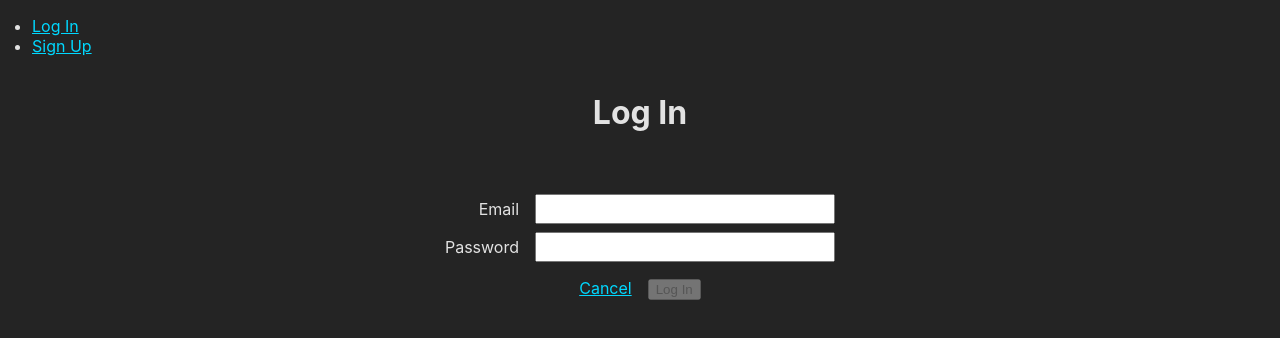
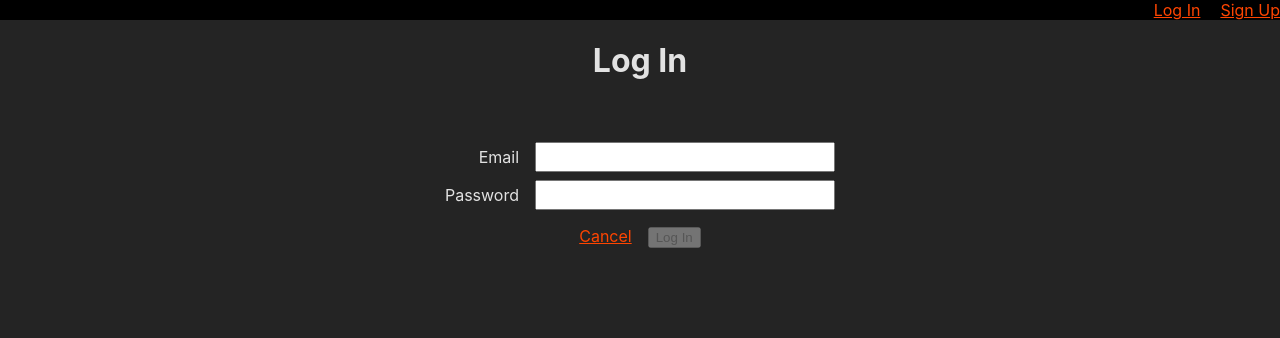
Before and after one commit to stevim/fitness-witness-front-end, a React (Vite) app: page /auth/login in a window 1280 px wide. Shown: the top 338 px of the page. Built offline with nearby package versions, Linux system fonts and the light colour scheme; no server answers.

Commit message:
minor styling to dayCard and navBar

```diff
--- a/src/App.css
+++ b/src/App.css
@@ -22,12 +22,12 @@ body {
   -webkit-text-size-adjust: 100%;
 }
 
-a,
+/* a,
 a:visited {
   color: #00d8ff
-}
+} */
 
-nav > ul {
+/* nav > ul {
   margin: 0;
   padding: 16px 32px;
-}
+} */
--- a/src/App.tsx
+++ b/src/App.tsx
@@ -5,6 +5,7 @@ import { Routes, Route, useNavigate } from 'react-router-dom'
 // pages
 import DayList from './pages/DayList/DayList'
 import NewDay from './pages/NewDay/NewDay'
+
 // import DayDetails from './pages/DayDetails/DayDetails'
 import Signup from './pages/Signup/Signup'
 import Login from './pages/Login/Login'
--- /dev/null
+++ b/src/components/DayCard/DayCard.module.css
@@ -0,0 +1,12 @@
+.dayCardArticle {
+  display: flex;
+  flex-direction: column;
+}
+
+.dayCardDate {
+  display: flex;
+}
+
+.dayCardWeight {
+  display: flex;
+}
--- a/src/components/DayCard/DayCard.tsx
+++ b/src/components/DayCard/DayCard.tsx
@@ -1,6 +1,8 @@
 import { Dispatch, SetStateAction, useState } from 'react'
 
 import * as dayService from '../../services/dayService'
+
+import styles from './DayCard.module.css'
 
 import { Day } from '../../types/models'
 
@@ -75,10 +77,8 @@ const DayCard = ( props: DayCardProps ): JSX.Element => {
     }
   })
 
-  console.log(invalidDates, currentDay, dayFormData.dayDate)
-
   const editView = (
-    <article>
+    <article className={styles.dayCardArticle}>
       <form onSubmit={handleEdit}>
         <label htmlFor='date-input'>
           Date:
@@ -115,17 +115,15 @@ const DayCard = ( props: DayCardProps ): JSX.Element => {
   )
 
   const saveView = (
-    <article>
-      {day.dayDate.slice(0,10)}
-      <button onClick={handleEdit}>
-        Edit
-      </button>
-      <br/>
-      {day.weight} lbs
-      <br/>
-      <button onClick={handleDelete}>
-        Delete
-      </button>
+    <article className={styles.dayCardArticle}>
+      <div className={styles.dayCardDate}>
+        <h3>{day.dayDate.slice(0,10)}</h3>
+        <button onClick={handleEdit}>Edit</button>
+      </div>
+      <div className={styles.dayCardWeight}>
+        <h3>{day.weight} lbs</h3>
+        <button onClick={handleDelete}>Delete</button>
+      </div>
     </article>
   )
 
--- /dev/null
+++ b/src/components/NavBar/NavBar.module.css
@@ -0,0 +1,16 @@
+.navbarContainer {
+  display: flex;
+  flex-direction: row;
+  color: orangered;
+  justify-content: right;
+  background-color: black;
+}
+
+.navLink {
+  color: orangered;
+  margin-left: 20px;
+}
+
+a, a:visited {
+  color: orangered;
+}
--- a/src/components/NavBar/NavBar.tsx
+++ b/src/components/NavBar/NavBar.tsx
@@ -1,5 +1,8 @@
 // npm modules
 import { NavLink } from 'react-router-dom'
+
+// css
+import styles from './NavBar.module.css'
 
 // types
 import { User } from '../../types/models'
@@ -15,19 +18,18 @@ const NavBar = (props: NavBarProps): JSX.Element => {
   return (
     <nav>
       {user ?
-        <ul>
-          <li>Welcome, {user.name}</li>
-          <li><NavLink to='/days'>All Days</NavLink></li>
-          <li><NavLink to='/days/new' >Add Day</NavLink></li>
-          {/* <li><NavLink to="/profiles">Profiles</NavLink></li> */}
-          <li><NavLink to="" onClick={handleLogout}>LOG OUT</NavLink></li>
-          <li><NavLink to="/auth/change-password">Change Password</NavLink></li>
-        </ul>
+        <div className={styles.navbarContainer}>
+          <div>Welcome, {user.name}</div>
+          <div className={styles.navLink}><NavLink to='/days'>All Days</NavLink></div>
+          <div className={styles.navLink}><NavLink to='/days/new' >Add Day</NavLink></div>
+          <div className={styles.navLink}><NavLink to="" onClick={handleLogout}>LOG OUT</NavLink></div>
+          <div className={styles.navLink}><NavLink to="/auth/change-password">Change Password</NavLink></div>
+        </div>
       :
-        <ul>
-          <li><NavLink to="/auth/login">Log In</NavLink></li>
-          <li><NavLink to="/auth/signup">Sign Up</NavLink></li>
-        </ul>
+        <div className={styles.navbarContainer}>
+          <div className={styles.navLink}><NavLink to="/auth/login">Log In</NavLink></div>
+          <div className={styles.navLink}><NavLink to="/auth/signup">Sign Up</NavLink></div>
+        </div>
       }
     </nav>
   )
```
